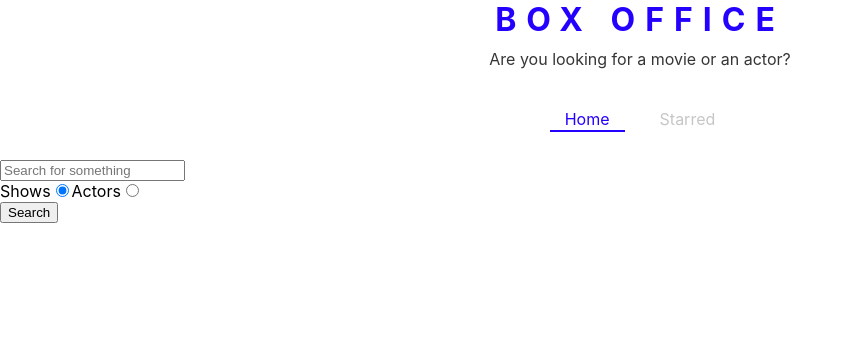
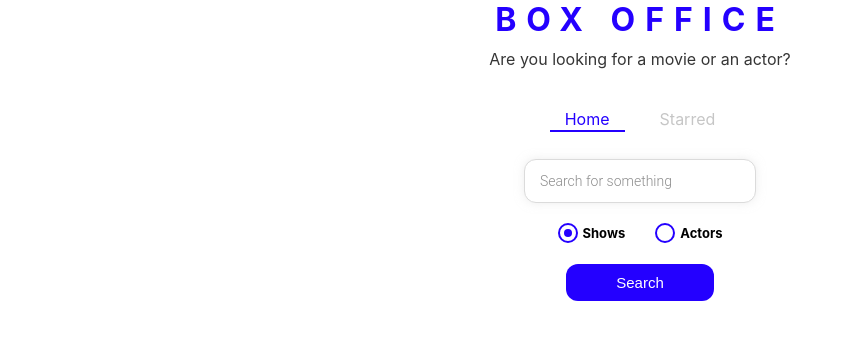
Before and after one commit to pushkarsaneja/BoxOffice, a React (Create React App) app: page / in a window 1280 px wide. Shown: the top 340 px of the page, without its empty margins (0-853 px from the left). Built offline with nearby package versions, Linux system fonts and the light colour scheme.

Commit message:
Styled the entire app

```diff
--- /dev/null
+++ b/src/components/CustomRadio.js
@@ -0,0 +1,74 @@
+import React from 'react';
+import styled from 'styled-components';
+
+export const RadioWrapper = styled.label`
+  display: block;
+  position: relative;
+  padding-left: 25px;
+  cursor: pointer;
+  font-size: 13px;
+  user-select: none;
+  font-weight: 700;
+  line-height: 1.65;
+
+  input {
+    position: absolute;
+    opacity: 0;
+    cursor: pointer;
+  }
+
+  span {
+    position: absolute;
+    top: 0;
+    left: 0;
+    height: 16px;
+    width: 16px;
+    background-color: #fff;
+    border: 2px solid ${({ theme }) => theme.mainColors.blue};
+    border-radius: 50%;
+  }
+
+  input:checked ~ span {
+    background-color: #fff;
+    border: 2px solid ${({ theme }) => theme.mainColors.blue};
+  }
+
+  span:after {
+    content: '';
+    position: absolute;
+    display: none;
+  }
+
+  input:checked ~ span:after {
+    display: block;
+  }
+
+  span:after {
+    top: 4px;
+    left: 4px;
+    width: 8px;
+    height: 8px;
+    border-radius: 50%;
+    background: ${({ theme }) => theme.mainColors.blue};
+  }
+`;
+
+const CustomRadio = ({ label, ...restProps }) => {
+  return (
+    <RadioWrapper htmlFor={restProps.id}>
+      {label}
+      {/* <input
+        id={restProps.id}
+        type="radio"
+        onChange={restProps.onRadioChange}
+        value={restProps.value}
+        checked={restProps.isShowsSearch}
+      /> */}
+      {/* OR */}
+      <input {...restProps} type="radio" />
+      <span />
+    </RadioWrapper>
+  );
+};
+
+export default CustomRadio;
--- a/src/pages/Home.js
+++ b/src/pages/Home.js
@@ -4,6 +4,12 @@
 import ShowGrid from '../components/show/ShowGrid';
 import ActorGrid from '../components/actor/ActorGrid';
 import { useLastQuery } from '../misc/custom-hooks';
+import {
+  SearchInput,
+  RadioInputsWrapper,
+  SearchButtonWrapper,
+} from './Home.styled';
+import CustomRadio from '../components/CustomRadio';
 
 const Home = () => {
   const [input, setInput] = useLastQuery('');
@@ -47,7 +53,7 @@
 
   return (
     <MainPageLayout>
-      <input
+      <SearchInput
         type="text"
         placeholder="Search for something"
         onChange={onInputChange}
@@ -55,33 +61,33 @@
         onKeyDown={onKeyDown}
       />
 
-      <div>
-        <label htmlFor="shows-search">
-          Shows
-          <input
+      <RadioInputsWrapper>
+        <div>
+          <CustomRadio
+            label="Shows"
             id="shows-search"
-            type="radio"
             onChange={onRadioChange}
             value="shows"
             checked={isShowsSearch}
           />
-        </label>
+        </div>
 
-        <label htmlFor="actors-search">
-          Actors
-          <input
-            id="actors-search"
-            type="radio"
+        <div>
+          <CustomRadio
+            label="Actors"
+            id="acttors-search"
             onChange={onRadioChange}
             value="people"
             checked={!isShowsSearch}
           />
-        </label>
-      </div>
+        </div>
+      </RadioInputsWrapper>
 
-      <button type="button" onClick={onSearch}>
-        Search
-      </button>
+      <SearchButtonWrapper>
+        <button type="button" onClick={onSearch}>
+          Search
+        </button>
+      </SearchButtonWrapper>
       {renderResults()}
     </MainPageLayout>
   );
--- /dev/null
+++ b/src/pages/Home.styled.js
@@ -0,0 +1,49 @@
+import styled from 'styled-components';
+
+export const SearchInput = styled.input`
+  display: block;
+  font-family: 'Roboto', sans-serif;
+  width: 200px;
+  margin: auto;
+  outline: none;
+  padding: 13px 15px;
+  border: 1px solid #dbdbdb;
+  box-shadow: 0px 0px 10px 0px rgba(219, 219, 219, 0.5);
+  font-size: 14px;
+  border-radius: 12px;
+  color: #8d8d8d;
+
+  &::placeholder {
+    font-weight: 300;
+    color: #8d8d8d;
+  }
+`;
+
+export const RadioInputsWrapper = styled.div`
+  display: flex;
+  justify-content: center;
+  margin: 20px 0;
+
+  div {
+    margin: 0 15px;
+  }
+`;
+
+export const SearchButtonWrapper = styled.div`
+  text-align: center;
+  margin-bottom: 35px;
+
+  button {
+    color: #fff;
+    background-color: ${({ theme }) => theme.mainColors.blue};
+    margin: auto;
+    padding: 10px 50px;
+    font-size: 15px;
+    border: none;
+    outline: none;
+    border-radius: 12px;
+    &:hover {
+      cursor: pointer;
+    }
+  }
+`;
```
